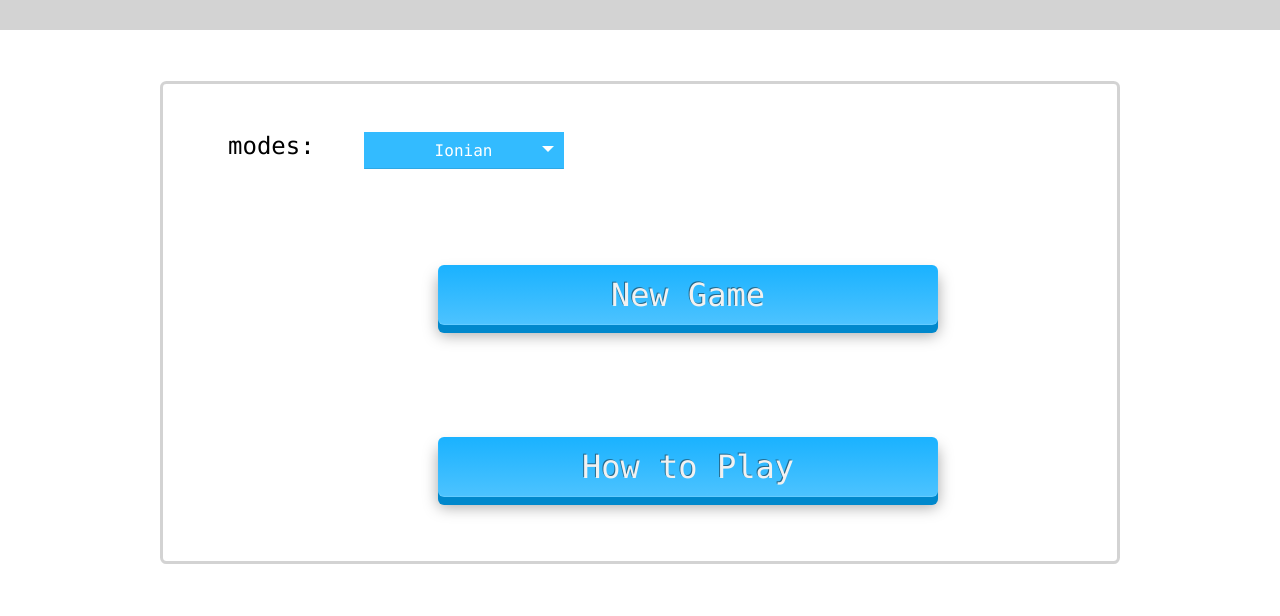
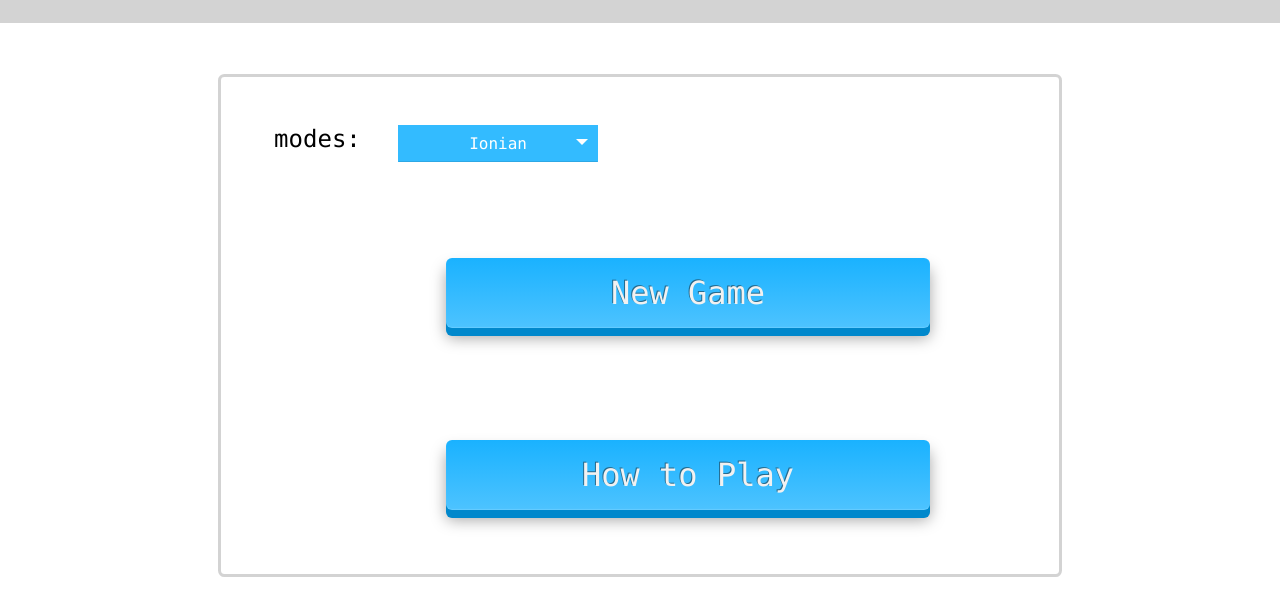
Before and after one commit to GianMarcoDeBortoli/DoReMino, a plain HTML site: page startGame.html in a window 1280 px wide. Shown: the part 122-738 px from the top of the page. Drawn offline with Linux system fonts and the light colour scheme.

Commit message:
creazione result
result viene creato in modo corretto. Ora il menù a tendina in startGame viene mostrato sopra ai bottoni

```diff
--- a/style.css
+++ b/style.css
@@ -105,7 +105,7 @@ margin:0 -20px -80px -20px;
 /* ---------------------------- form in NewGame -------------------------------------- */
 div.form {
     border: 0.2em solid lightgrey;
-    width: 80%;
+    width: 70%;
     margin: auto;
     padding: 3em 1em 3em 1em;
     border-radius: 0.4em; /* arrotondamento angoli */
@@ -122,14 +122,14 @@ div.form {
     border: none;
     border-radius: 0.4em;*/
     font-size: 100%;
-    width:500px;
-    height:60px;
+    width:60%;
+    height:70px;
     border: none;
     margin: 3em 0 0.5em 3em;
     position: relative;
-    z-index:99999;
+    /*z-index:99999;*/
     text-align:center;
-    display: inline-block;
+    /*display: inline-block;*/
     color: #f1f1f1;
     outline: none;
     background: #33bbff;
@@ -156,6 +156,7 @@ div.form {
 .form input[type=submit]:hover, input[type=button]:hover {
     color: rgba(0, 0, 0, 0.1);
 }
+
 
 
 .form label {
```
Also changed, not shown: playGame.js (+16 -10 lines).
